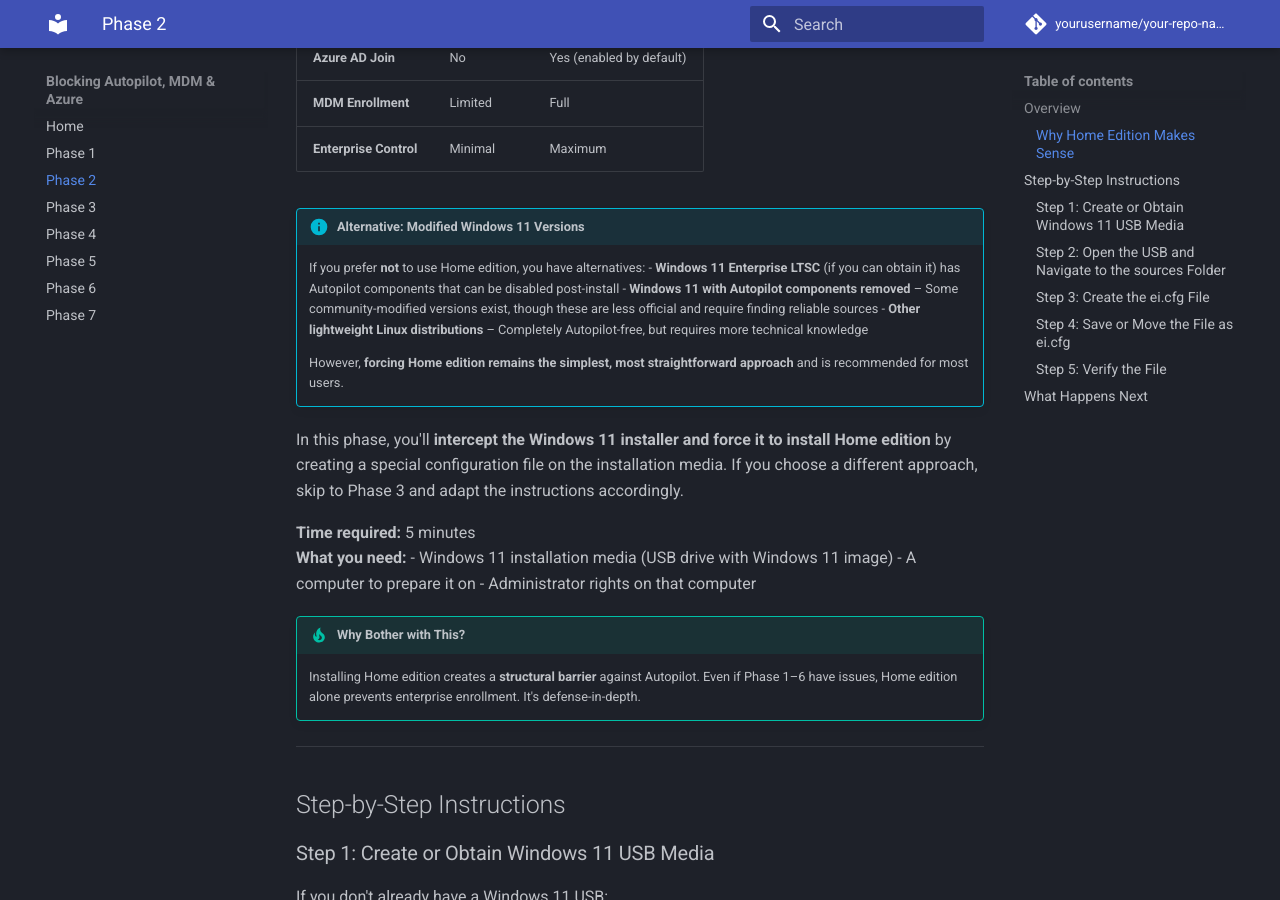
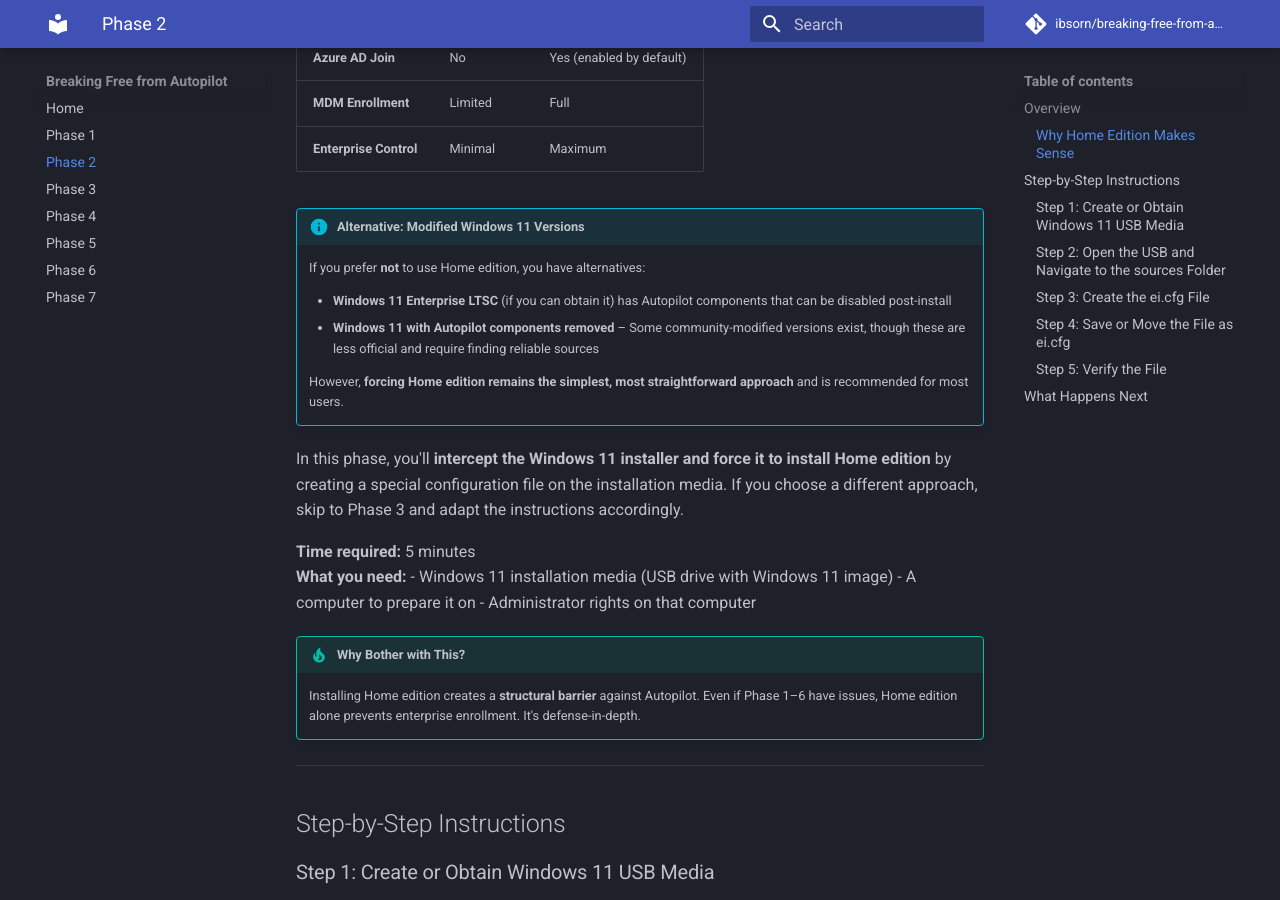
Before and after one commit to ibsorn/A-complete-guide-about-blocking-Autopilot-MDM-Azure, an MkDocs documentation site: the page built from docs/phase2.md, in a window 1280 px wide and 900 px high, scrolled down 643 px. Built offline with MkDocs 1.6.1 and Material for MkDocs 9.7.7, drawn with Linux system fonts in a browser that asks for light colours; comment, search, counter and statistics services are not loaded.

Commit message:
Some final changes

```diff
--- a/docs/phase2.md
+++ b/docs/phase2.md
@@ -18,10 +18,11 @@
 | **Enterprise Control** | Minimal | Maximum |
 
 !!! info "Alternative: Modified Windows 11 Versions"
+
     If you prefer **not** to use Home edition, you have alternatives:
+
     - **Windows 11 Enterprise LTSC** (if you can obtain it) has Autopilot components that can be disabled post-install
     - **Windows 11 with Autopilot components removed** – Some community-modified versions exist, though these are less official and require finding reliable sources
-    - **Other lightweight Linux distributions** – Completely Autopilot-free, but requires more technical knowledge
 
     However, **forcing Home edition remains the simplest, most straightforward approach** and is recommended for most users.
 
--- a/mkdocs.yml
+++ b/mkdocs.yml
@@ -1,8 +1,8 @@
-site_name: Blocking Autopilot, MDM & Azure
-site_description: Step-by-step guide to neutralize corporate controls on Windows devices.
-site_author: "Your Name"
-repo_name: yourusername/your-repo-name
-repo_url: https://github.com/yourusername/your-repo-name
+site_name: Breaking Free from Autopilot
+site_description: Complete guide to bypass Autopilot, MDM, and Azure enrollment on Windows devices.
+site_author: "Your Organization"
+repo_name: ibsorn/breaking-free-from-autopilot
+repo_url: https://github.com/ibsorn/breaking-free-from-autopilot
 
 docs_dir: docs/
 
@@ -25,6 +25,7 @@
 
 markdown_extensions:
   - markdown.extensions.admonition
+  - markdown.extensions.attr_list
   - markdown.extensions.codehilite:
       guess_lang: false
   - markdown.extensions.toc:
```
Also changed, not shown: README.md (+2 -2 lines).
